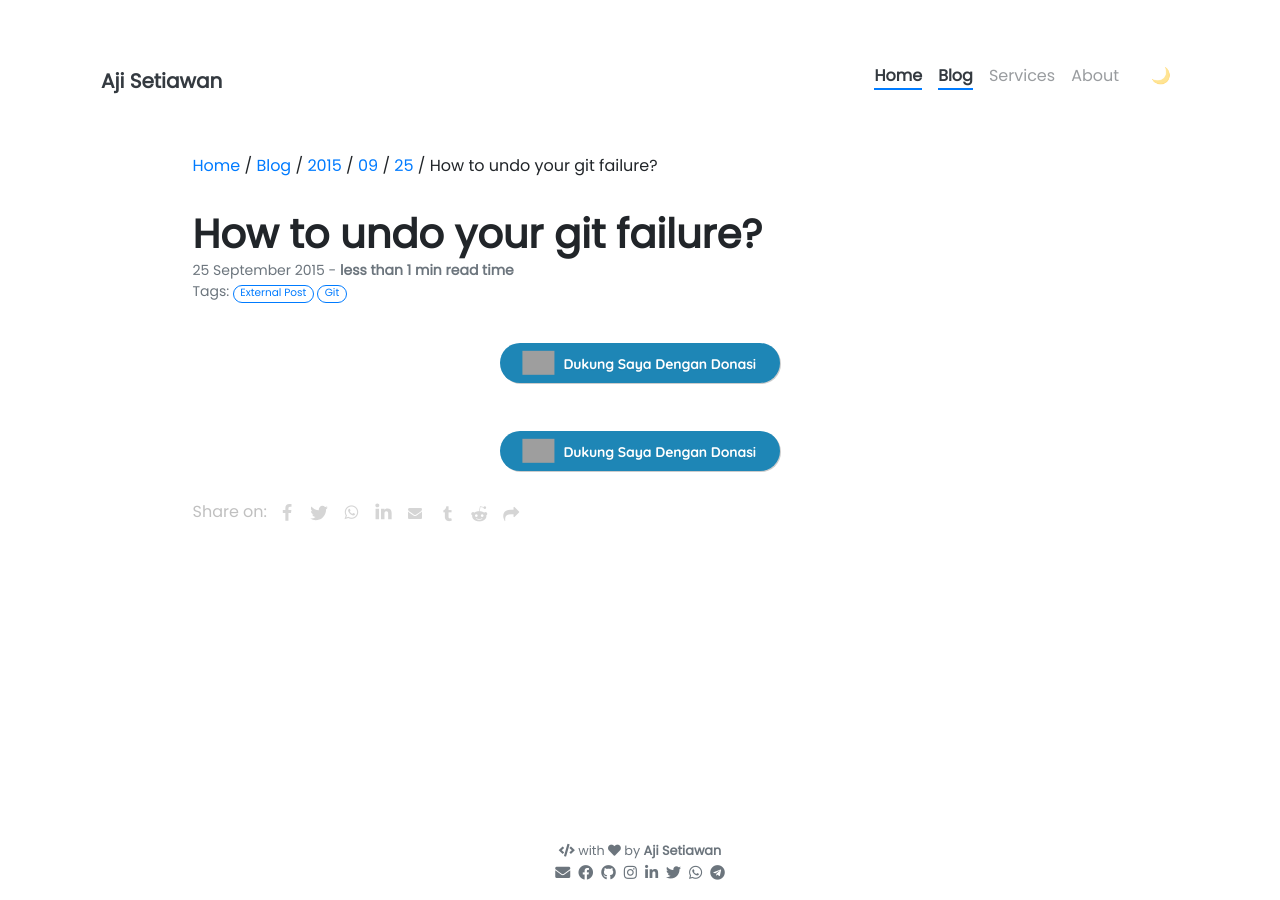
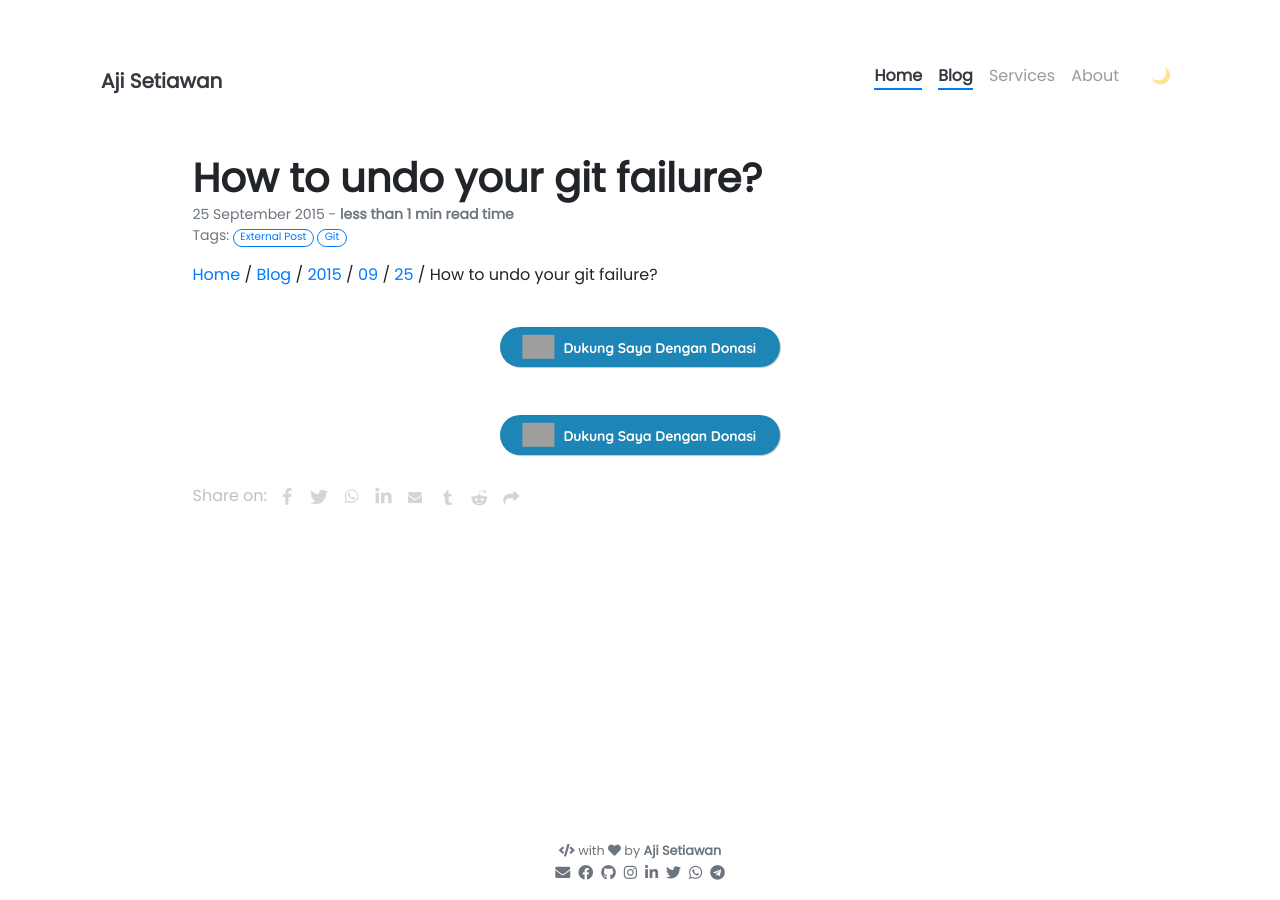
Before and after one commit to ajisetiawan716/ajisetiawan716.github.io, a Jekyll site: the page built from _posts/2015-09-25-how-to-undo-your-git-failure.md, in a window 1280 px wide. Built offline with Jekyll 4.4.1, drawn with Linux system fonts in a browser that asks for light colours; nearby versions of some CDN libraries; our own code applies the rules of GitHub Pages for plain Markdown files; comment, search, counter and statistics services are not loaded; grey boxes are pictures that could not be loaded.

Commit message:
Update post.html

```diff
--- a/_layouts/post.html
+++ b/_layouts/post.html
@@ -1,7 +1,7 @@
 ---
 layout: page
 ---
-{% include breadcrumbs.html %}
+
 <h1><b>{{ page.title }}</b></h1>
 
 <p class="post-metadata text-muted">
@@ -25,7 +25,7 @@ layout: page
     </a>
     {% endfor %}
   {%- endif -%}
-
+{% include breadcrumbs.html %}
 </p>
 <!-- trakteer widget -->
 <br>
```
